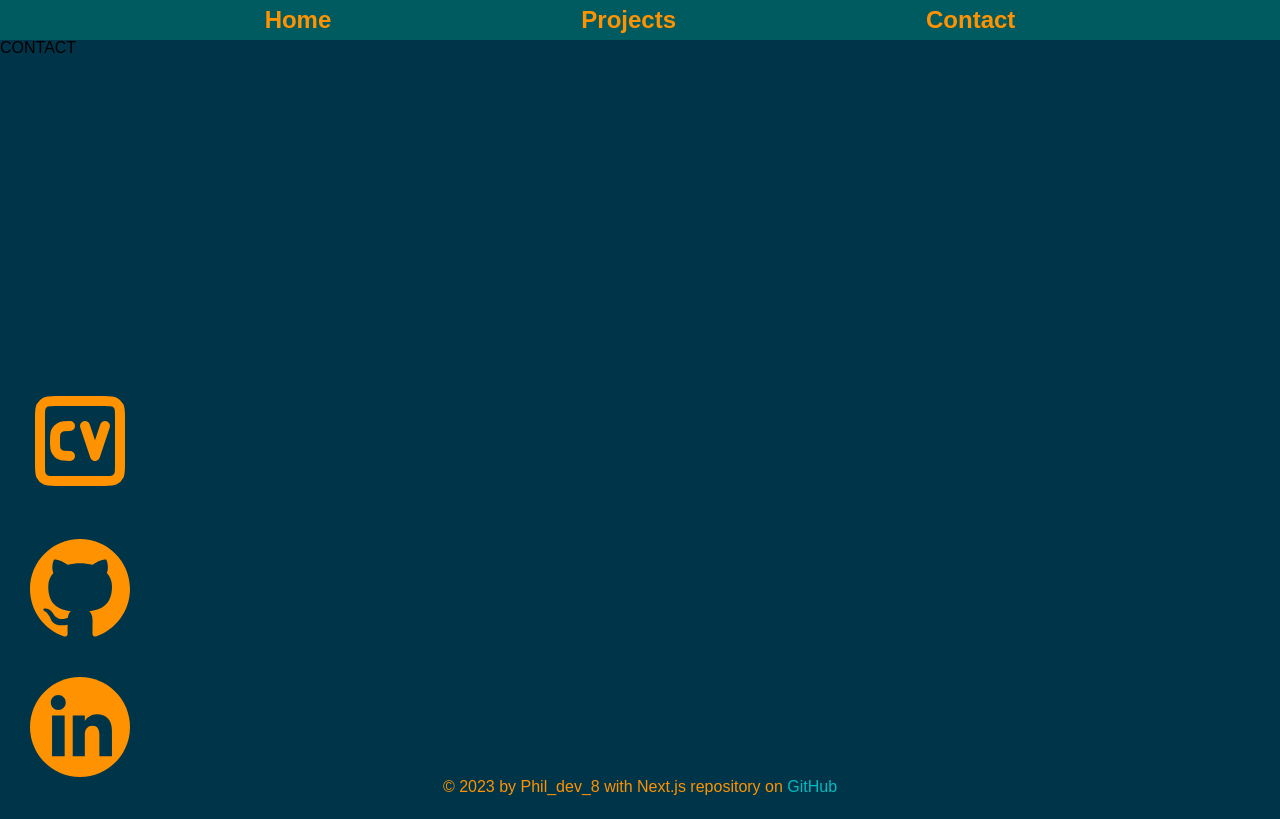
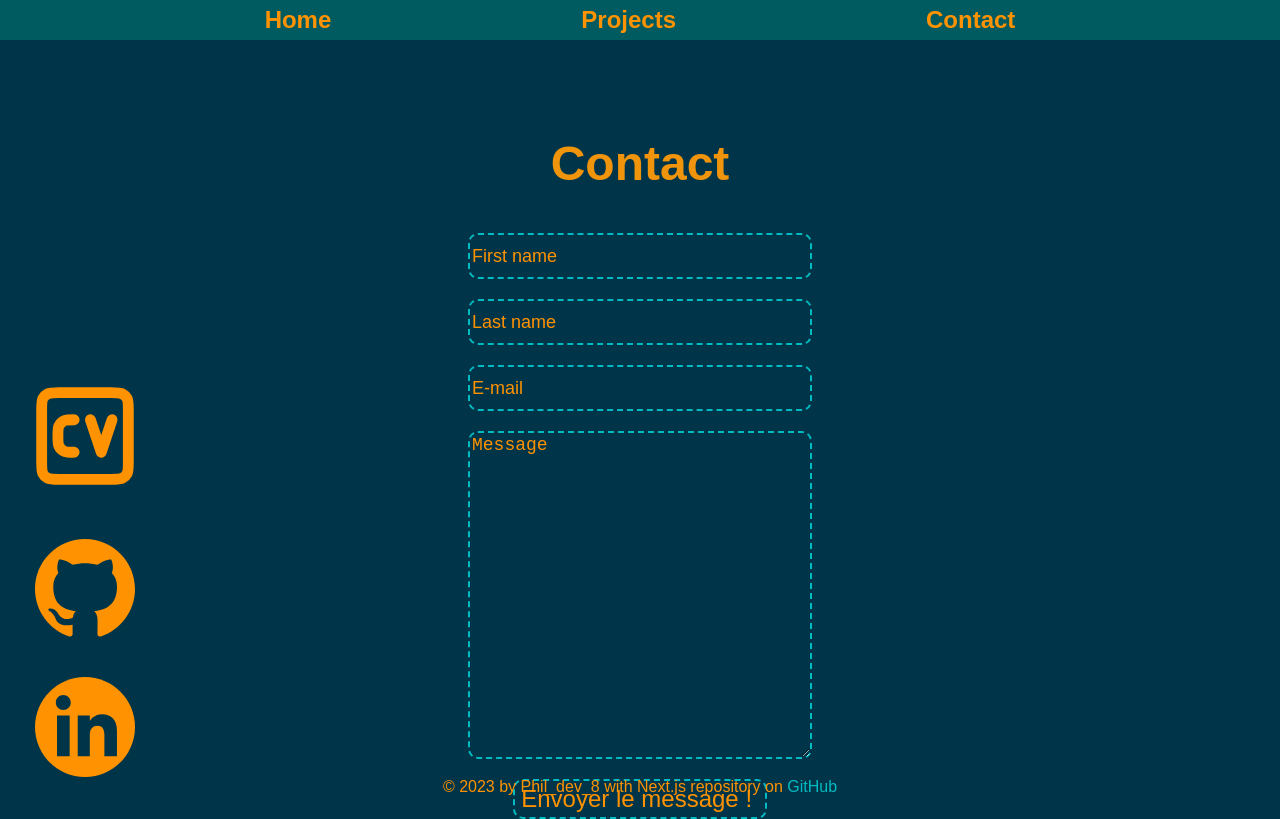
Before and after one commit to Phil-dev8/portfolio-nextJS, a Next.js app: page /contact in a window 1280 px wide. Built offline with nearby package versions, Linux system fonts and the light colour scheme; no server answers; a web font is replaced by a local one.

Commit message:
test emailjs with env variable

```diff
--- a/app/data/projects.json
+++ b/app/assets/data/projects.json
@@ -34,7 +34,8 @@
       "Authentification",
       "Gestion des favoris",
       "Recherche",
-      "Création API"
+      "Création API",
+      "Modal"
     ]
   },
   {
--- a/app/components/ProjectCard/ProjectCard.jsx
+++ b/app/components/ProjectCard/ProjectCard.jsx
@@ -1,6 +1,6 @@
 "use client";
 import React from "react";
-import data from "../../data/projects.json";
+import data from "../../assets/data/projects.json";
 import Image from "next/image";
 import styles from "../../styles/ProjectCard.module.scss";
 import Link from "next/link";
@@ -39,7 +39,7 @@ function ProjectCard() {
             ) : null}
             {project.production ? (
               <Link
-                className={styles.link}
+                className={`${styles.link} ${styles.last}`}
                 href={project.production}
                 target="blank"
               >
@@ -48,7 +48,7 @@ function ProjectCard() {
             ) : (
               <p className={styles.progress}>Travail en cours</p>
             )}
-            <ul className={styles.ul}>
+            <ul className={`${styles.ul} ${styles.first}`}>
               {project.technos.map((techno, index) => (
                 <li className={styles.li} key={index}>
                   {techno}
--- a/app/components/SVG/CVSVG/CVSVG.jsx
+++ b/app/components/SVG/CVSVG/CVSVG.jsx
@@ -15,8 +15,8 @@ function CVSVG() {
 
   return (
     <svg
-      width="120px"
-      height="120px"
+      width="130px"
+      height="130px"
       viewBox="0 0 24.00 24.00"
       fill="none"
       xmlns="http://www.w3.org/2000/svg"
--- a/app/contact/page.jsx
+++ b/app/contact/page.jsx
@@ -1,9 +1,90 @@
+"use client";
+// require("dotenv").config();
 import React from "react";
+import { useState } from "react";
+import styles from "../styles/Contact.module.scss";
+import emailjs from "emailjs-com";
 
-export default function page() {
+export default function contact() {
+  const [firstName, setfirstName] = useState("");
+  const [lastName, setlastName] = useState("");
+  const [email, setEmail] = useState("");
+  const [message, setMessage] = useState("");
+
+  const handleInputChange = (event, setStateFunction) => {
+    setStateFunction(event.target.value);
+  };
+
+  const serviceID = process.env.SERVICE_ID;
+  const templateID = process.env.TEMPLATE_ID;
+  const publicKey = process.env.PUBLIC_KEY;
+
+  console.log(publicKey);
+  console.log(serviceID);
+  console.log(templateID);
+  console.log("coucou");
+
+  const mail = (data) => {
+    emailjs
+      .send(`service_nq20l3j`, `template_4cl6zen`, data, `RDhoNlipdJ3Sj21aG`)
+      .then((response) => {
+        console.log(response);
+      })
+      .catch((error) => {
+        console.log(error);
+      });
+  };
+
+  const submit = (event) => {
+    event.preventDefault();
+    const data = {
+      from_name: `${firstName} ${lastName}`,
+      message: message,
+    };
+    mail(data);
+  };
+
   return (
-    <div>
-      <h1>CONTACT</h1>
-    </div>
+    <>
+      <h1 className={styles.title}>Contact</h1>
+      <div className={styles.container}>
+        <form onSubmit={submit} className={styles.form}>
+          <input
+            className={styles.input}
+            type="text"
+            placeholder="First name"
+            value={firstName}
+            onChange={(event) => handleInputChange(event, setfirstName)}
+          />
+          <input
+            className={styles.input}
+            type="text"
+            placeholder="Last name"
+            value={lastName}
+            onChange={(event) => handleInputChange(event, setlastName)}
+          />
+          <input
+            className={styles.input}
+            type="email"
+            placeholder="E-mail"
+            value={email}
+            onChange={(event) => handleInputChange(event, setEmail)}
+          />
+          <textarea
+            rows={10}
+            className={`${styles.input} ${styles.textarea}`}
+            type="text"
+            placeholder="Message"
+            value={message}
+            onChange={(event) => handleInputChange(event, setMessage)}
+          />
+          <input
+            className={styles.send}
+            type="submit"
+            value="Envoyer le message ! "
+          />
+        </form>
+      </div>
+    </>
   );
 }
--- a/app/layout.js
+++ b/app/layout.js
@@ -7,8 +7,8 @@ import Footer from "./components/Footer/Footer";
 const georama = Georama({ subsets: ["latin"] });
 
 export const metadata = {
-  title: "Create Next App",
-  description: "Generated by create next app",
+  title: "Philippe Victoria",
+  description: "Portfolio of Full-Stack Developer",
 };
 
 export default function RootLayout({ children }) {
--- a/app/projects/page.jsx
+++ b/app/projects/page.jsx
@@ -2,7 +2,7 @@ import React from "react";
 import ProjectCard from "../components/ProjectCard/ProjectCard.jsx";
 import styles from "../styles/Projects.module.scss";
 
-export default function page() {
+export default function projects() {
   return (
     <div>
       <h1 className={styles.title}>Projets réalisés</h1>
--- /dev/null
+++ b/app/styles/Contact.module.scss
@@ -0,0 +1,56 @@
+@import "variables";
+
+.title {
+  @include title;
+  animation: left 0.7s ease, color 0.7s ease-in-out infinite alternate;
+}
+
+.container {
+  display: flex;
+  justify-content: center;
+  width: 100%;
+  margin-top: 45px;
+
+  .form {
+    width: 75%;
+    display: flex;
+    flex-direction: column;
+    align-items: center;
+    gap: 20px;
+    animation: right 0.7s ease;
+
+    .input {
+      height: 2.5rem;
+      width: 35%;
+      outline: none;
+      border: $turquoise 2px dashed;
+      border-radius: 10px;
+      background-color: $primary;
+      color: $orange;
+      font-size: $fsm;
+      &::placeholder {
+        color: $orange;
+        font-size: $fsm;
+      }
+      &.textarea {
+        height: 20rem;
+      }
+    }
+
+    .send {
+      background-color: $primary;
+      color: $orange;
+      font-size: $fst;
+      border: dashed 2px $turquoise;
+      height: 2.5rem;
+      border-radius: 10px;
+      transition: color ease 0.7s, background-color ease 0.7s;
+      &:hover {
+        background-color: $orange;
+        border: $secondary 2px dashed;
+        color: $primary;
+        cursor: pointer;
+      }
+    }
+  }
+}
--- a/app/styles/Projects.module.scss
+++ b/app/styles/Projects.module.scss
@@ -1,12 +1,8 @@
 @import "variables";
 
 .title {
-  margin-top: 100px;
-  text-align: center;
-  font-weight: bold;
-  font-size: $fsb;
-  color: $orange;
-  animation: color ease 1s infinite alternate;
+  @include title;
+  animation: left 0.7s ease, color 0.7s ease-in-out infinite alternate;
 }
 .container {
   display: flex;
@@ -14,4 +10,5 @@
   justify-content: center;
   margin: 0 auto;
   width: 70%;
+  animation: right 0.7s ease;
 }
--- a/app/styles/_variables.scss
+++ b/app/styles/_variables.scss
@@ -18,6 +18,16 @@ $bold: 700;
 $classic: 500;
 $light: 300;
 
+/*TITLE-STYLE*/
+@mixin title {
+  margin-top: 100px;
+  text-align: center;
+  font-weight: $bold;
+  font-size: $fsb;
+  color: $orange;
+  animation: color ease 0.7s infinite alternate;
+}
+
 /*MIXIN-ANIMATION*/
 @mixin link-transition {
   transition: color 0.7s ease;
@@ -33,6 +43,37 @@ $light: 300;
   }
 }
 
+@keyframes left {
+  from {
+    opacity: 0;
+    transform: translateX(-100%);
+  }
+  to {
+    opacity: 1;
+    transform: translateX(0);
+  }
+}
+
+@keyframes right {
+  from {
+    opacity: 0;
+    transform: translateX(100%);
+  }
+  to {
+    opacity: 1;
+    transform: translateX(0);
+  }
+}
+
+@keyframes link {
+  from {
+    opacity: 0.5;
+  }
+  to {
+    opacity: 1;
+  }
+}
+
 /*MEDIA-QUERY*/
 $phone: 478px;
 $tablet: 768px;
--- a/package.json
+++ b/package.json
@@ -9,6 +9,9 @@
     "lint": "next lint"
   },
   "dependencies": {
+    "@emailjs/browser": "^3.11.0",
+    "dotenv": "^16.3.1",
+    "emailjs-com": "^3.2.0",
     "next": "13.5.4",
     "react": "^18",
     "react-dom": "^18",
```
Also changed, not shown: app/styles/ProjectCard.module.scss (+7 -1 lines), app/styles/page.module.scss (+3 -34 lines), 1 other file (tests, documents, lock files or other folders).
